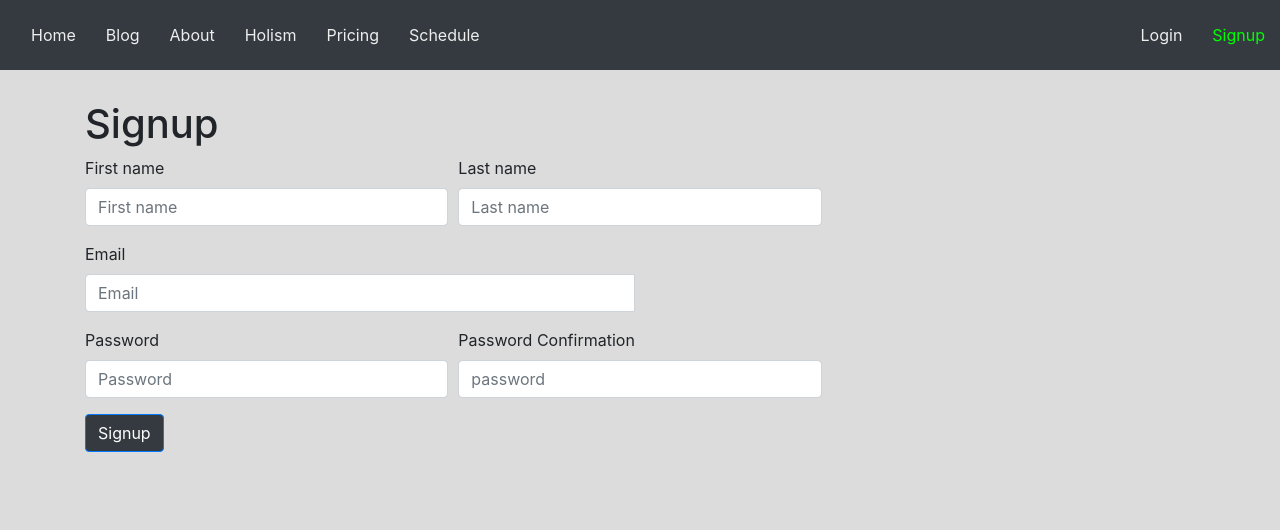
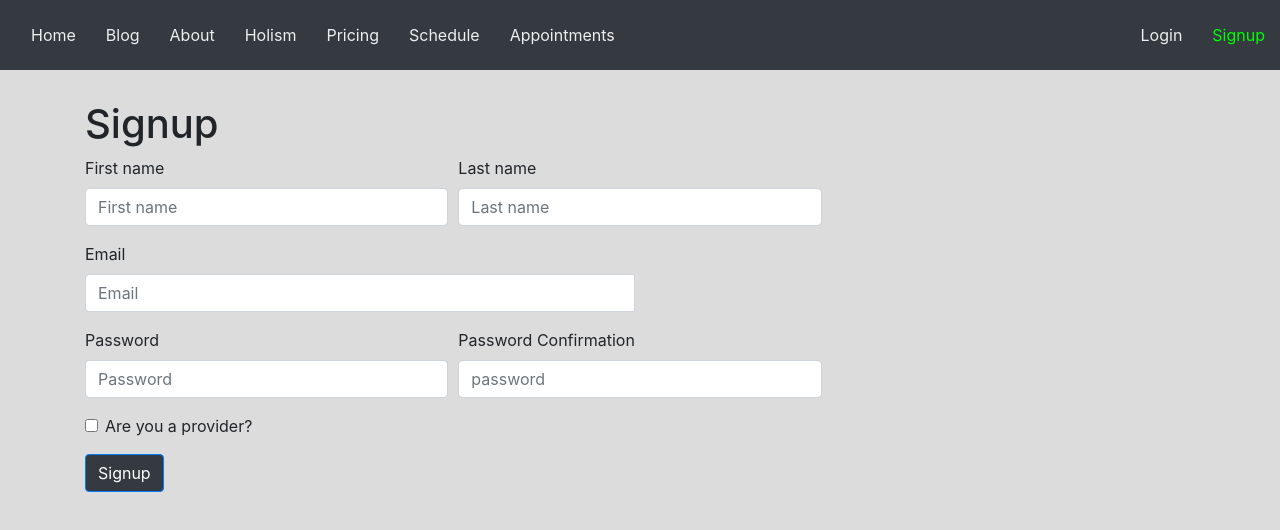
Before and after one commit to iambryanhaney/pure-life-frontend, a React (Create React App) app: page /signup in a window 1280 px wide. Shown: the top 530 px of the page. Built offline with nearby package versions, Linux system fonts and the light colour scheme.

Commit message:
add checkbox for provider and access key

```diff
--- a/src/App.js
+++ b/src/App.js
@@ -15,6 +15,7 @@ import Pricing from './containers/Pricing'
 import Schedule from './containers/Schedule'
 import Login from './components/Login'
 import Signup from './components/Signup'
+import Appointments from './components/Appointments'
 
 const signupURL = 'http://localhost:3001/signup'
 const userLoginURL = 'http://localhost:3001/auth/login'
@@ -24,6 +25,7 @@ class App extends React.Component {
     this.state = {
       loggedIn: false,
       is_admin: false,
+      role: null,
       first_name: '',
       redirect: null
     }
@@ -35,6 +37,7 @@ class App extends React.Component {
         loggedIn: true,
         is_admin: window.localStorage.is_admin === 'false' ? false : true,
         first_name: window.localStorage.first_name,
+        role: window.localStorage.role
       })
     }
   }
@@ -43,14 +46,16 @@ class App extends React.Component {
     delete window.localStorage.auth_token
     delete window.localStorage.is_admin
     delete window.localStorage.first_name
+    delete window.localStorage.role
     window.location.reload()
   }
   setUser = user => {
     this.setState({
       first_name: user.first_name,
       loggedIn: true,
+      role: user.role,
       is_admin: user.is_admin,
-      redirect: '/'
+      redirect: '/appointments'
     })
   }
   render() {
@@ -74,6 +79,7 @@ class App extends React.Component {
           <Route path='/logout' exact render={() => this.logout} />
           <Route path='/signup' exact render={() => <Signup setUser={this.setUser} signupURL={signupURL} />} />
           <Route path='/login' exact render={() => <Login loginURL={userLoginURL} setUser={this.setUser} />} />
+          <Route path='/appointments' exact render={() => <Appointments loggedIn={this.state.loggedIn}/>} />
         </Container>
       </Router >
     )
--- /dev/null
+++ b/src/Components/Appointments.js
@@ -0,0 +1,41 @@
+import React, { Component } from 'react'
+
+import { NavLink } from 'react-router-dom'
+
+const apptURL = "http://localhost:3001/appointments/"
+export default class Appointments extends Component {
+    constructor(props) {
+        super(props)
+        this.state = {
+            appointments: []
+        }
+    }
+
+    renderAppointments() {
+        fetch(apptURL, {
+            method: 'GET',
+            headers: {
+                'Authorization': window.localStorage.auth_token,
+                'Content-Type': 'application/json',
+                'Accept': 'application/json'
+            }
+        })
+            .then(res => res.json())
+            .then(json => console.log(json))
+    }
+    render() {
+        return (
+            <div>
+                <h1> Appointments </h1>
+
+                {
+                    this.props.loggedIn ?
+                        this.renderAppointments()
+                        :
+                        <h2 style={{ fontSize: '44px', textAlign: 'center' }}><NavLink to="/login" activeStyle={{ color: '#00FF00' }}>Please Login</NavLink></h2>
+
+                }
+            </div>
+        )
+    }
+}
--- a/src/Components/Login.js
+++ b/src/Components/Login.js
@@ -32,6 +32,7 @@ export default class Login extends Component {
                     window.localStorage.auth_token = json.auth_token
                     window.localStorage.is_admin = json.user.is_admin
                     window.localStorage.first_name = json.user.first_name
+                    window.localStorage.type = json.user.role
                     this.props.setUser(json.user)
                 } else {
                     this.setState({ errors: json.errors })
--- a/src/Components/Signup.js
+++ b/src/Components/Signup.js
@@ -17,7 +17,9 @@ export default class Signup extends Component {
             last_name: '',
             password: '',
             password_confirmation: '',
-            errors: undefined
+            errors: undefined,
+            provider: false,
+            provider_access: ''
         }
     }
     handleSubmit = e => {
@@ -25,19 +27,24 @@ export default class Signup extends Component {
         e.stopPropagation()
         if (e.currentTarget.checkValidity()) {
             const { email, first_name, last_name, password, password_confirmation } = this.state
+            const body = {
+                email,
+                first_name,
+                last_name,
+                password,
+                password_confirmation
+            }
+            if (this.state.provider) {
+                body.provider = this.state.provider
+                body.provider_access = this.state.provider_access
+            }
             fetch(this.props.signupURL, {
                 method: "POST",
                 headers: {
                     'Content-Type': 'application/json',
                     'Accept': 'application/json',
                 },
-                body: JSON.stringify({
-                    email,
-                    first_name,
-                    last_name,
-                    password,
-                    password_confirmation
-                })
+                body: JSON.stringify(body)
             })
                 .then(res => res.json())
                 .then(json => {
@@ -61,6 +68,9 @@ export default class Signup extends Component {
         })
     }
     renderErrors() {
+        if (typeof this.state.errors === 'string') {
+            return <Alert variant="danger"> {this.state.errors}</Alert>
+        }
         const keys = Object.keys(this.state.errors)
         return keys.map((key, idx) => {
             return <Alert key={idx} variant="danger"> {`${key} ${this.state.errors[key][0]}`}</Alert>
@@ -150,6 +160,26 @@ export default class Signup extends Component {
                             </Form.Control.Feedback>
                         </Form.Group>
                     </Form.Row>
+                    <Form.Group controlId="formBasicCheckbox">
+                        <Form.Check type="checkbox" label="Are you a provider?" onClick={() => this.setState({ provider: !this.state.provider })} />
+                    </Form.Group>
+
+                    {
+                        this.state.provider ?
+                            <Form.Group as={Col} md="4" controlId="validationCustom04">
+                                <Form.Label>Provider Access Key</Form.Label>
+                                <Form.Control
+                                    type="password"
+                                    placeholder="provider access key"
+                                    required
+                                    name="provider_access"
+                                    value={this.state.provider_access}
+                                    onChange={this.handleOnChange}
+                                />
+                            </Form.Group>
+                            :
+                            null
+                    }
                     <Button type="submit">Signup</Button>
                 </Form>
                 {
--- a/src/containers/Nav.js
+++ b/src/containers/Nav.js
@@ -15,6 +15,7 @@ export default function NavSite(props) {
                     <NavLink to="/holism" activeStyle={{ color: '#00FF00' }}>Holism </NavLink>
                     <NavLink to="/pricing" activeStyle={{ color: '#00FF00' }}>Pricing </NavLink>
                     <NavLink to="/schedule" activeStyle={{ color: '#00FF00' }}>Schedule</NavLink>
+                    <NavLink to="/appointments" activeStyle={{ color: '#00FF00' }}>Appointments</NavLink>
                     <div className="user-actions">
                         {
                             props.loggedIn ?
```
Lines whose indentation alone changed are shown as unchanged.
